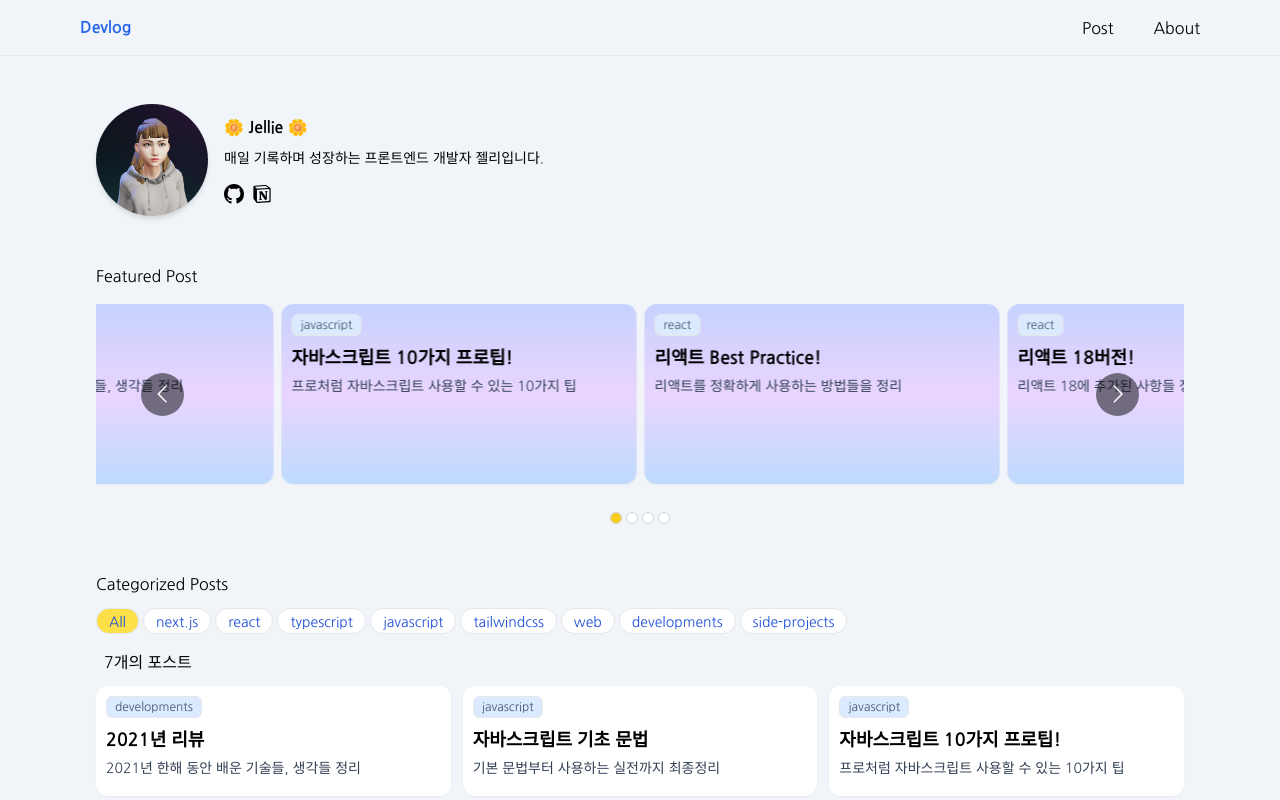
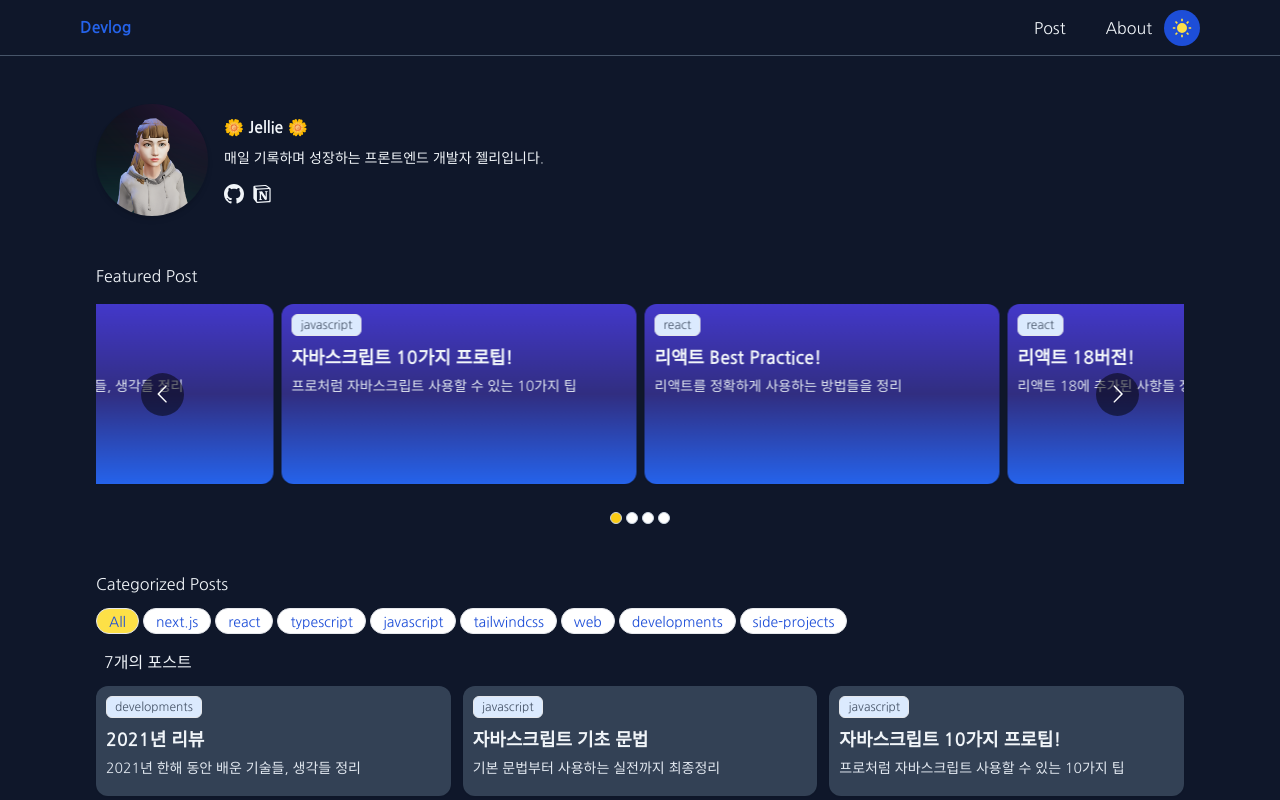
Before and after one commit to talentforest/Jellie-Blog, a Next.js app: page / in a window 1280 px wide. Shown: the top 800 px of the page. Built offline with nearby package versions, Linux system fonts and the light colour scheme.

Commit message:
feat: dark mode

```diff
--- a/app/layout.tsx
+++ b/app/layout.tsx
@@ -19,8 +19,10 @@ export default function RootLayout({
   children: React.ReactNode;
 }) {
   return (
-    <html lang='en'>
-      <body className={`${nanum_gothic.className} bg-slate-100`}>
+    <html lang='en' className='dark'>
+      <body
+        className={`${nanum_gothic.className} bg-slate-100 dark:bg-slate-900 dark:text-slate-100`}
+      >
         <Header />
         <main className='relative pb-20 md:px-20'>{children}</main>
         <Footer />
--- a/components/common/header.tsx
+++ b/components/common/header.tsx
@@ -2,17 +2,27 @@
 
 import Link from 'next/link';
 import { usePathname } from 'next/navigation';
+import { useState } from 'react';
+import { RiMoonClearFill, RiSunFill } from 'react-icons/ri';
 
 export default function Header() {
   const pathname = usePathname();
+  const [dark, setDark] = useState(true);
+
+  const toggleDarkMode = () => {
+    dark
+      ? document.documentElement.classList.remove('dark')
+      : document.documentElement.classList.add('dark');
+    setDark((prev) => !prev);
+  };
 
   return (
-    <header className='border-b sticky top-0 z-10 bg-slate-100 w-full h-14 px-4 md:px-20 flex justify-between items-center'>
+    <header className='dark:bg-slate-900 dark:border-slate-600 border-b sticky top-0 z-10 bg-slate-100 w-full h-14 px-4 md:px-20 flex justify-between items-center'>
       <h1 className='font-bold text-blue-600'>
         <Link href='/'>Devlog</Link>
       </h1>
-      <nav>
-        <ul className='flex justify-between space-x-6 md:space-x-10'>
+      <nav className='flex items-center h-full justify-between space-x-3'>
+        <ul className='flex justify-between space-x-3 md:space-x-10'>
           <li
             className={`${
               pathname.includes('/posts') ? 'text-blue-600 font-bold' : ''
@@ -28,6 +38,16 @@ export default function Header() {
             <Link href='/about'>About</Link>
           </li>
         </ul>
+        <button
+          className='p-2 rounded-full bg-blue-500 dark:bg-blue-700'
+          onClick={toggleDarkMode}
+        >
+          {dark ? (
+            <RiSunFill className='text-yellow-300 w-5 h-5' />
+          ) : (
+            <RiMoonClearFill className='text-yellow-300 w-5 h-5' />
+          )}
+        </button>
       </nav>
     </header>
   );
--- a/components/common/post-box.tsx
+++ b/components/common/post-box.tsx
@@ -15,16 +15,18 @@ export default function PostBox({ post, size = 'sm' }: PostBoxProps) {
       href={`/posts/${path}`}
       className={`${
         size === 'sm'
-          ? 'bg-gradient-to-b from-indigo-200 via-purple-200 to-blue-200'
+          ? 'bg-gradient-to-b dark:from-indigo-700 dark:via-indigo-900 dark:to-blue-600 from-indigo-200 via-purple-200 to-blue-200'
           : 'bg-white'
-      } hover:-translate-y-1 transition cursor-pointer flex flex-col bg-white w-full h-full rounded-xl p-2.5 shadow-sm hover:shadow-lg select-none`}
+      } dark:bg-slate-700 hover:-translate-y-1 transition cursor-pointer flex flex-col bg-white w-full h-full rounded-xl p-2.5 shadow-sm hover:shadow-lg select-none`}
     >
       <article className='flex flex-col'>
         <h4 className='text-xs text-slate-600 mb-2 font-extralight border px-2 py-0.5 bg-blue-100 rounded-md w-fit'>
           {category}
         </h4>
         <h1 className='mb-1 font-bold text-lg'>{title}</h1>
-        <p className='text-sm mb-2 text-slate-700'>{description}</p>
+        <p className='text-sm mb-2 dark:text-slate-200 text-slate-700'>
+          {description}
+        </p>
       </article>
     </Link>
   );
--- a/tailwind.config.js
+++ b/tailwind.config.js
@@ -4,5 +4,6 @@ module.exports = {
   theme: {
     extend: {},
   },
+  darkMode: 'class',
   plugins: [require('@tailwindcss/typography')],
 };
```
